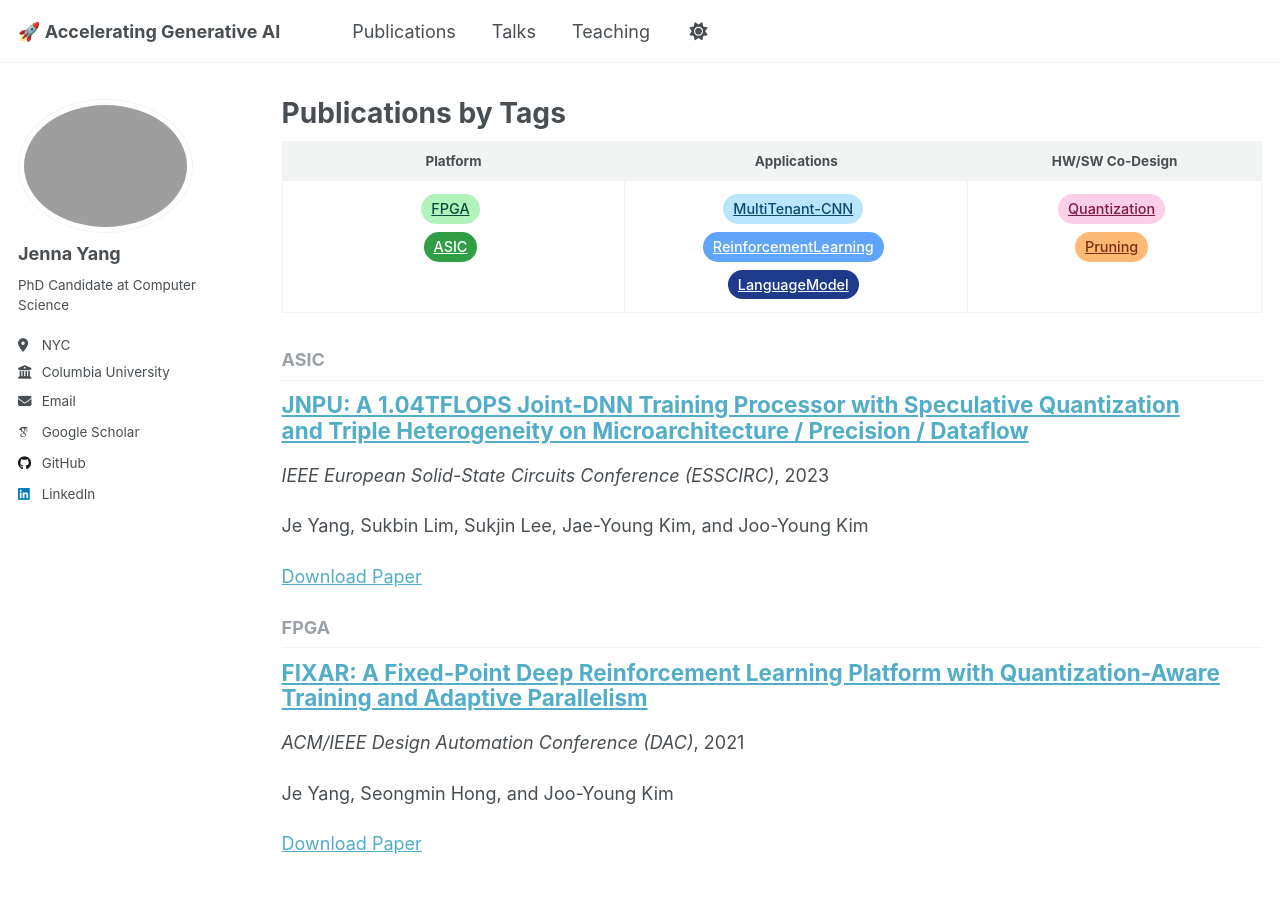
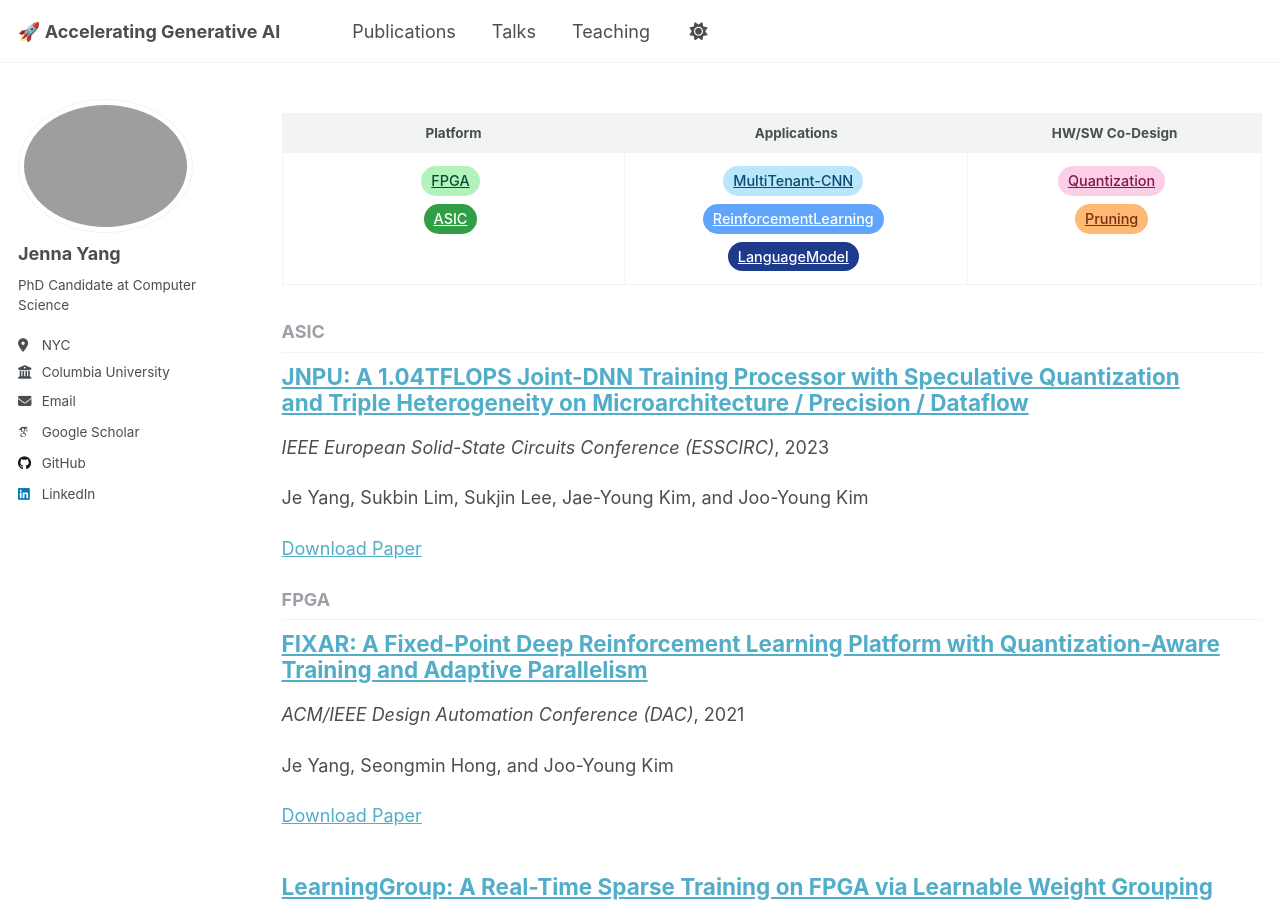
Before and after one commit to jenna-yang/jenna-yang.github.io, a Jekyll site: the page built from _pages/tag-archive.html, in a window 1280 px wide and 900 px high. Built offline with Jekyll 4.4.1, drawn with Linux system fonts in a browser that asks for light colours; some web fonts are replaced.

Commit message:
bring pub. tag table

```diff
--- a/_config.yml
+++ b/_config.yml
@@ -22,7 +22,7 @@
 #               Additional customization can be done by editing /_includes/author-profile.html
 author:
   # Biographic information
-  avatar           : "profile2.jpg"
+  avatar           : "profile2.JPG"
   name             : "Jenna Yang"
   pronouns         : # example: "she/her"
   bio              : "PhD Candidate at Computer Science"
--- a/_pages/publications.html
+++ b/_pages/publications.html
@@ -9,6 +9,7 @@
   <div class="wordwrap">These are selective publications as a project leader. You can find all my papers <a href="{{site.author.googlescholar}}">here</a>.</div>
 {% endif %}
 
+{% include tag-archive.html type="tags" %}
 {% include base_path %}
 
 <!-- New style rendering if publication categories are defined -->
--- a/_pages/tag-archive.html
+++ b/_pages/tag-archive.html
@@ -1,7 +1,7 @@
 ---
 layout: archive
 permalink: /tags/
-title: "Publications by Tags"
+title: ""
 author_profile: true
 ---
 
```
Also changed, not shown: 1 other file.
